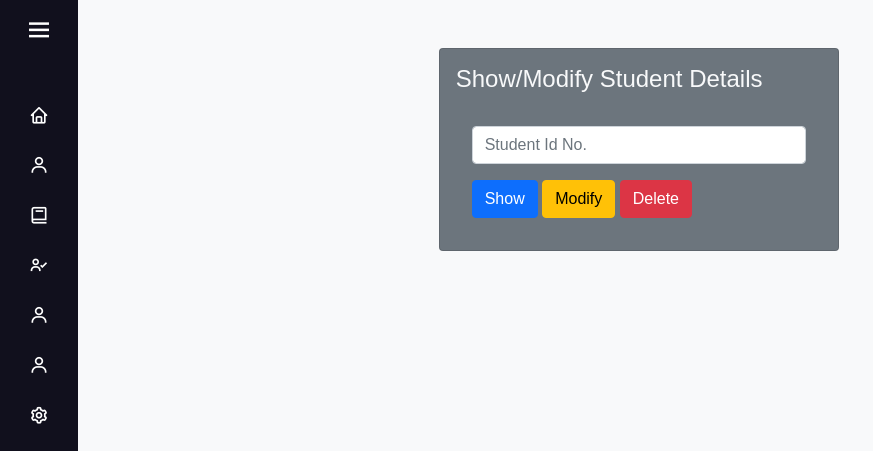
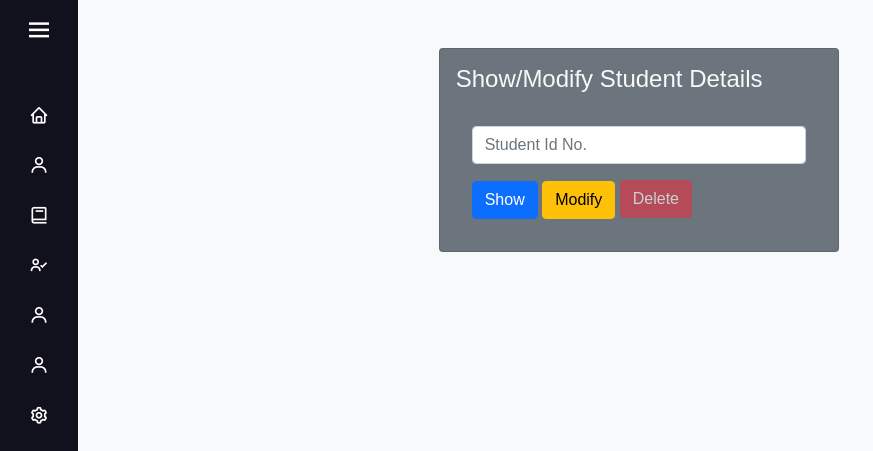
Before and after one commit to Sarathchandrakakarla/Viswateja, a PHP site: page /Admin/Student/show_student_page.php in a window 1280 px wide. Shown: the part 80-531 px from the top of the page, without its empty margins (0-873 px from the left). Run offline with PHP 8.4, Linux system fonts and the light colour scheme; a user stored in the database is signed in.

Commit message:
Restricted Student Delete for Admins on 13-07-2026

```diff
--- a/Admin/Student/show_student_page.php
+++ b/Admin/Student/show_student_page.php
@@ -116,7 +116,7 @@ if (isset($_POST['update'])) {
       $van = $row['Van_Route'];
       $refer = $row['Referred_By'];
       $siblings = $row['Siblings'];
-      $siblings_status = ($siblings != "" || $siblings != NULL) ? 'Yes':'No';
+      $siblings_status = ($siblings != "" || $siblings != NULL) ? 'Yes' : 'No';
       $_SESSION['Stu_Id_No'] = $stu_id;
       $_SESSION['Stu_Adm_No'] = $stu_adm;
       $_SESSION['First_Name'] = $firstname;
@@ -209,6 +209,15 @@ if (isset($_POST['delete'])) {
       display: block;
     }
   }
+
+  .btn-wrapper {
+    display: inline-flex;
+    cursor: not-allowed;
+  }
+
+  .btn-wrapper button:disabled {
+    pointer-events: none;
+  }
 </style>
 
 <body class="bg-light">
@@ -230,7 +239,12 @@ if (isset($_POST['delete'])) {
           <div class="buttons mt-3">
             <button class="btn btn-primary" type="submit" name="show">Show</button>
             <button class="btn btn-warning" type="submit" name="update">Modify</button>
-            <button class="btn btn-danger" type="submit" name="delete" onclick="if(!confirm('Confirm to Delete Student Data?')){return false;}else{return true;}">Delete</button>
+            <div class="btn-wrapper"
+              <?php if ($_SESSION['Role'] == "Admin") { ?>
+              title="You don't have permission to delete student data"
+              <?php } ?>>
+              <button class="btn btn-danger erp-btn" type="submit" name="delete" onclick="if(!confirm('Confirm to Delete Student Data?')){return false;}else{return true;}" <?php echo ($_SESSION['Role'] == "Admin") ? 'disabled' : ''; ?>><i class="bi bi-trash"></i>Delete</button>
+            </div>
           </div>
         </form>
       </div>
```
